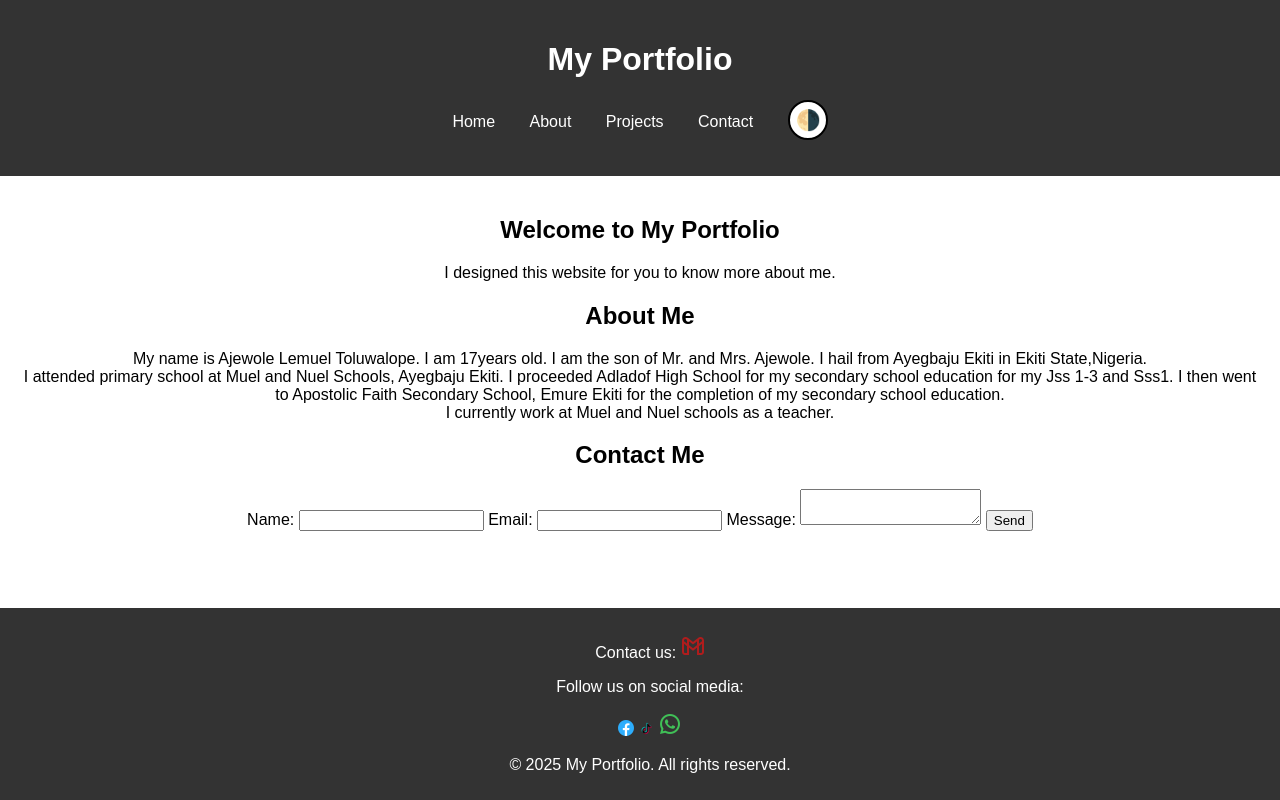
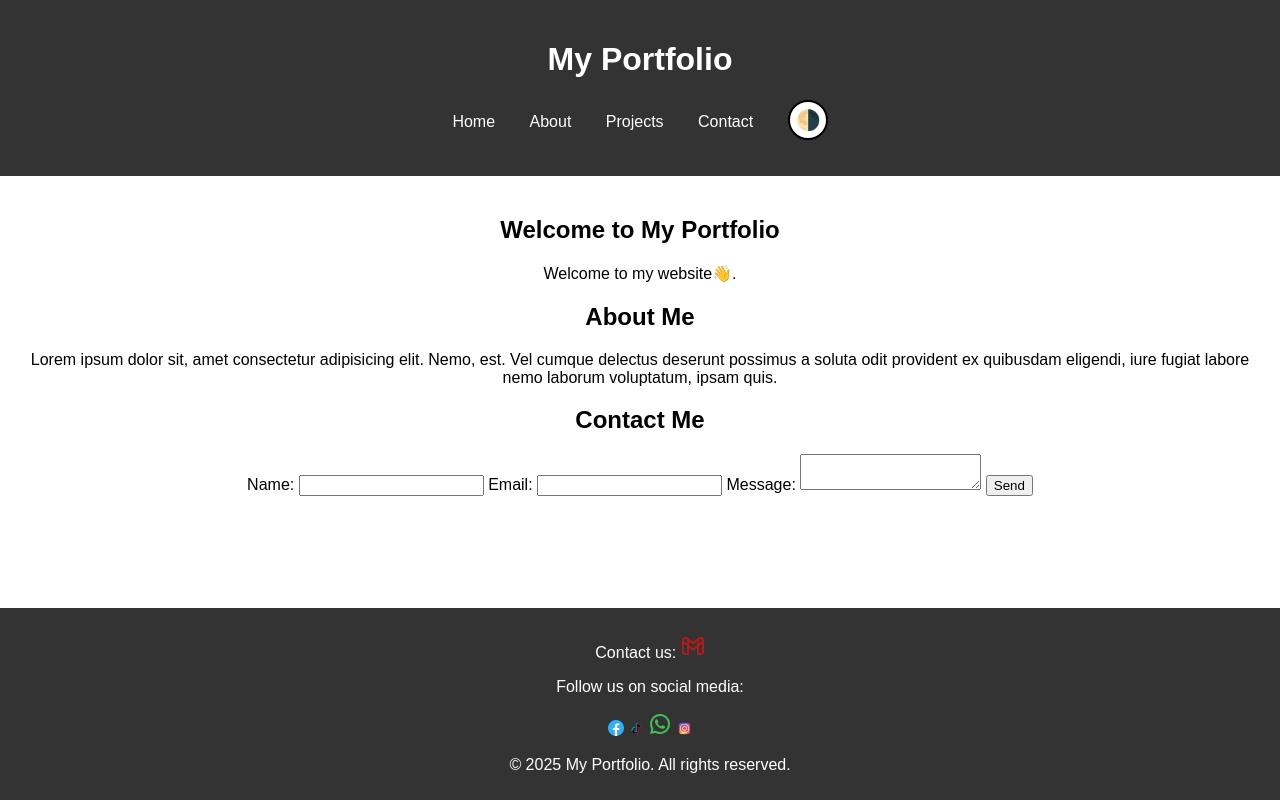
Before and after one commit to Ajewole-CODER/TOGGLE, a plain HTML site: page index.html in a window 1280 px wide. Drawn offline with Linux system fonts and the light colour scheme.

Commit message:
Add files via upload

```diff
--- a/index.html
+++ b/index.html
@@ -31,11 +31,11 @@
     <main>
         <section id="home">
             <h2>Welcome to My Portfolio</h2>
-            <p>I designed this website for you to know more about me. </p>
+            <p>Welcome to my website👋.</p>
         </section>
         <section id="about">
             <h2>About Me</h2>
-            <p>My name is Ajewole Lemuel Toluwalope. I am 17years old. I am the son of Mr. and Mrs. Ajewole. I hail from Ayegbaju Ekiti in Ekiti State,Nigeria.<br> I attended primary school at Muel and Nuel Schools, Ayegbaju Ekiti. I proceeded Adladof High School for my secondary school education for my Jss 1-3 and Sss1. I then went to Apostolic Faith Secondary School, Emure Ekiti for the completion of my secondary school education. <br>I  currently work at Muel and Nuel schools as a teacher.</p>
+            <p>Lorem ipsum dolor sit, amet consectetur adipisicing elit. Nemo, est. Vel cumque delectus deserunt possimus a soluta odit provident ex quibusdam eligendi, iure fugiat labore nemo laborum voluptatum, ipsam quis.</p>
         </section>
         <section id="contact">
             <h2>Contact Me</h2>
@@ -58,6 +58,7 @@
                 <a href="https://www.facebook.com/Tólú Wá Løpë" target="_blank"><img src="images/facebook icon.png" alt="Facebook"></a>
                 <a href="https://tiktok.com/@tl.w.lp" target="_blank"><img src="images/tiktok icon.png" alt="Tiktok"></a>
                 <a href="https://wa.me/09033811709" target="_blank"><img src="images/whatsapp icon (2).png" alt="WhatsApp"></a>
+                <a href="https://www.instagram.com/lemuelajewole/"><img src="images/icons8-instagram-15.png" alt="instagram"></a>
             </div>
         <p>&copy; 2025 My Portfolio. All rights reserved.</p>
     </footer>
```
Also changed, not shown: images/icons8-instagram-15.png (added).
